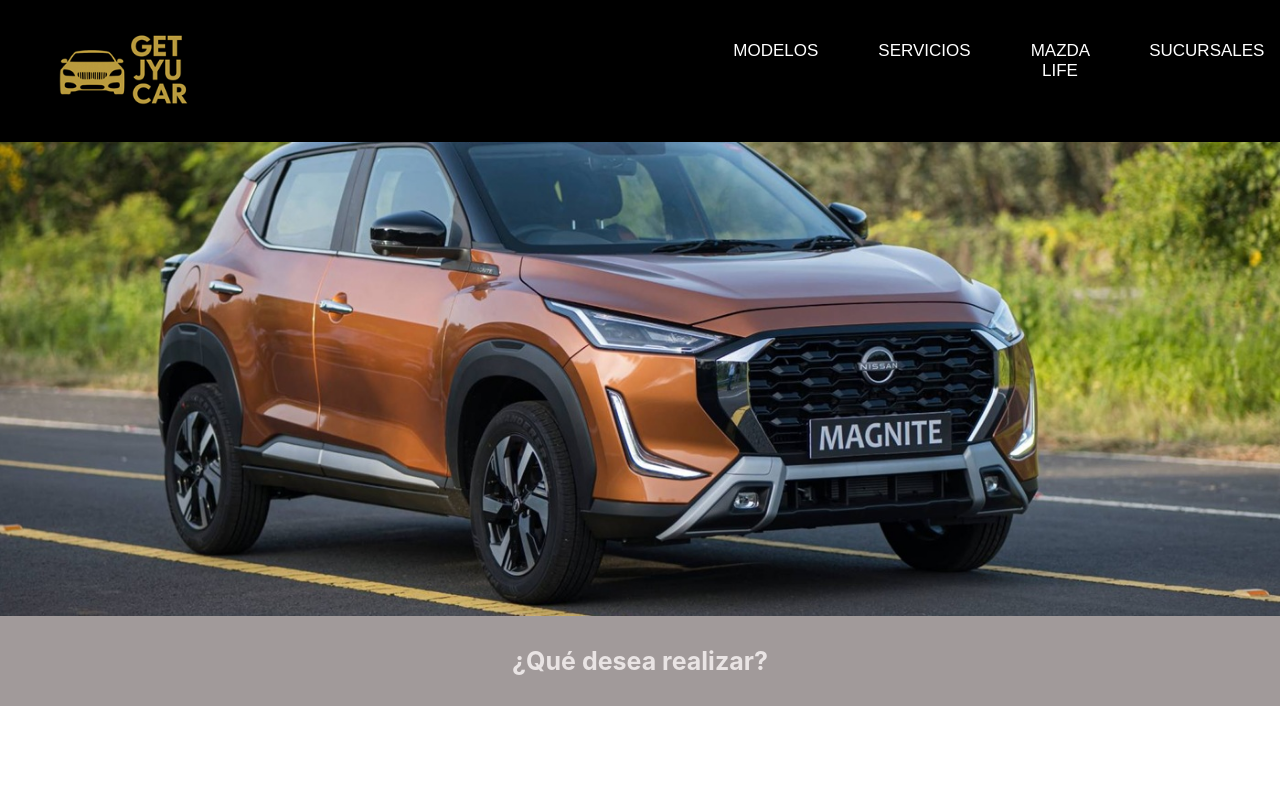
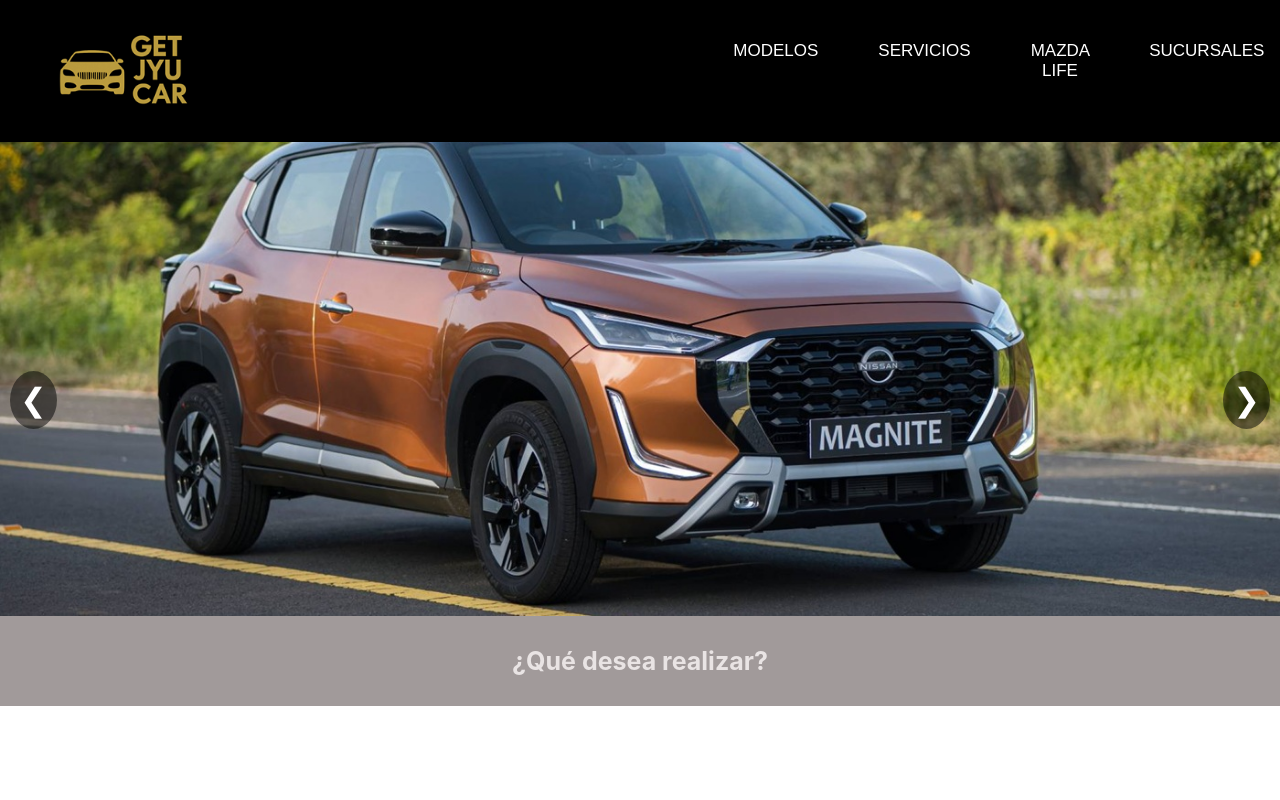
Before and after one commit to yeraloropeza01/Cibertec_DEW01, a React (Create React App) app in the folder trabajofinal/: page / in a window 1280 px wide. Shown: the top 800 px of the page. Built offline with nearby package versions, Linux system fonts and the light colour scheme.

Commit message:
Actulizacion de header con carrusel 50%
Carrusel

```diff
--- a/trabajofinal/src/componentes/Header.css
+++ b/trabajofinal/src/componentes/Header.css
@@ -89,10 +89,11 @@ width:100%;
 }
 
 .banner_1 {
-  width: 100%;      /* ocupa todo el ancho del contenedor */
-  height: auto;     /* mantiene proporción */
+  width: 100%;
+  height: auto;
   display: block;
-  max-width: 100%;  /* no se salga del contenedor */
+  transition: opacity 0.5s ease-in-out;
+  opacity: 1;
 }
 .titulo{
  width: 100%;
@@ -110,3 +111,45 @@ width:100%;
 .main {
   margin-top: 100px; /* igual a la altura del header */
 }
+
+.arrow {
+  position: absolute;
+  top: 50%;
+  transform: translateY(-50%);
+  background-color: rgba(0,0,0,0.5);
+  border: none;
+  color: white;
+  font-size: 2rem;
+  padding: 10px;
+  cursor: pointer;
+  z-index: 10;
+  border-radius: 50%;
+}
+
+.arrow.left { left: 10px; }
+.arrow.right { right: 10px; }
+
+.arrow:hover { background-color: rgba(0,0,0,0.8); }
+
+/* Dots indicadores */
+.dots {
+  text-align: center;
+  position: absolute;
+  bottom: 15px;
+  width: 100%;
+}
+
+.dot {
+  height: 12px;
+  width: 12px;
+  margin: 0 5px;
+  display: inline-block;
+  background-color: rgba(255,255,255,0.5);
+  border-radius: 50%;
+  cursor: pointer;
+  transition: background-color 0.3s ease;
+}
+
+.dot.active {
+  background-color: white;
+}
--- a/trabajofinal/src/componentes/Header.jsx
+++ b/trabajofinal/src/componentes/Header.jsx
@@ -15,11 +15,23 @@ const Header = () =>{
     // useEffect con intervalo para cambiar imágenes automáticamente
     useEffect(() => {
     const interval = setInterval(() => {
-        setCurrentIndex((prevIndex) => (prevIndex + 1) % images.length);
-        }, 3000); // Cambia cada 3 segundos
+      handleNext();
+    }, 3000);
+    return () => clearInterval(interval);
+  }, []);
 
-        return () => clearInterval(interval); // Limpieza del intervalo
-    }, [images.length]);
+  // Funciones para cambiar imagen
+  const handleNext = () => {
+    setCurrentIndex((prev) => (prev + 1) % images.length);
+  };
+
+  const handlePrev = () => {
+    setCurrentIndex((prev) => (prev === 0 ? images.length - 1 : prev - 1));
+  };
+
+  const handleSelect = (index) => {
+    setCurrentIndex(index);
+  };
 
     return(
 <div>
@@ -44,12 +56,32 @@ const Header = () =>{
       <section className="section">
         <article>
             <div className="contenedor_img">
+              {/* Flechas */}
+              <button className="arrow left" onClick={handlePrev}>
+                &#10094;
+              </button>
               <img
+                key={currentIndex} // importante para transición
                 className="banner_1"
                 src={images[currentIndex]}
                 alt={`Banner ${currentIndex + 1}`}
               />
+              <button className="arrow right" onClick={handleNext}>
+                &#10095;
+              </button>
+
+              {/* Puntos debajo */}
+              <div className="dots">
+                {images.map((_, index) => (
+                  <span
+                    key={index}
+                    className={`dot ${index === currentIndex ? "active" : ""}`}
+                    onClick={() => handleSelect(index)}
+                  ></span>
+                ))}
               </div>
+            </div>
+
                <div>
                   <h1 className="titulo">¿Qué desea realizar?</h1>
               </div>
```
Lines whose indentation alone changed are shown as unchanged.
